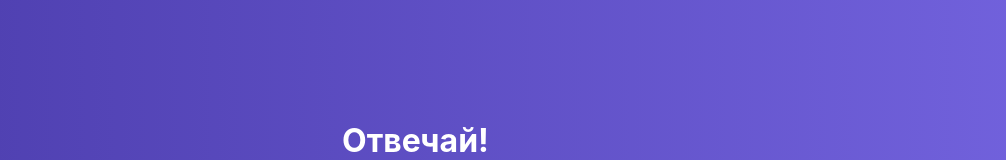
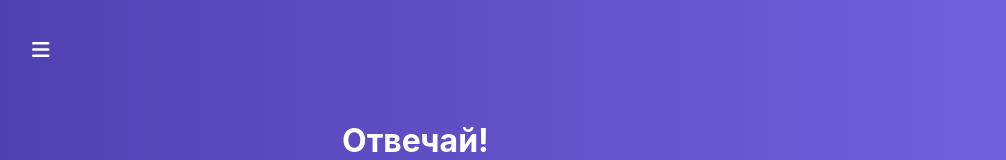
Before and after one commit to RylkovAlex/ReactBasics-SympleQuize, a React app: page /quiz/1 in a window 1280 px wide. Shown: the top 160 px of the page, without its empty margins (8-1014 px from the left). Built offline with nearby package versions, Linux system fonts and the light colour scheme.

Commit message:
добавляет менюшку

```diff
--- /dev/null
+++ b/src/components/Navigations/Drawer/Drawer.js
@@ -0,0 +1,33 @@
+import React, {Component} from 'react'
+import classes from './Drawer.module.css'
+
+const links = [1,2,3];
+
+class Drawer extends Component {
+  renderLinks() {
+    return (
+      links.map((link, index) => {
+        return (
+          <li key = {index}>
+            <a href='#'>Link {link}</a>
+          </li>
+        )
+      })
+    )
+  }
+  render() {
+    const cls = [classes.Drawer];
+    if (!this.props.isOpen) {
+      cls.push(classes.close)
+    }
+    return (
+      <nav className = {cls.join(' ')}>
+        <ul>
+          {this.renderLinks()}
+        </ul>
+      </nav>
+    )
+  }
+}
+
+export default Drawer
--- /dev/null
+++ b/src/components/Navigations/Drawer/Drawer.module.css
@@ -0,0 +1,42 @@
+.Drawer {
+  position: fixed;
+  left: 0;
+  top: 0;
+  bottom: 0;
+  width: 80%;
+  max-width: 300px;
+  padding: 20px 10px;
+  box-sizing: border-box;
+  background: #fff;
+  z-index: 90;
+  transform: translateX(0px);
+  transition: transform .22s ease-in;
+}
+
+.Drawer.close {
+  transform: translateX(-300px);
+}
+
+.Drawer ul {
+  list-style: none;
+  margin: 0;
+  padding: 0;
+}
+
+.Drawer ul li{
+  margin-bottom: 15px;
+}
+
+.Drawer ul li a {
+  color: #363f54;
+  font-size: 30px;
+  text-decoration: none;
+  background-color: #fff;
+  padding: 0 20px 10px 20px;
+  position: relative;
+  transition: opacity .3s;
+}
+
+.Drawer ul li a:hover, .active {
+  opacity: .7;
+}
--- /dev/null
+++ b/src/components/Navigations/MenuToggle/MenuToggle.js
@@ -0,0 +1,25 @@
+import React from 'react'
+import classes from './MenuToggle.module.css'
+
+const MenuToggle = props => {
+  const cls = [
+    classes.MenuToggle,
+    'fa'
+  ]
+
+  if (props.isOpen) {
+    cls.push('fa-times');
+    cls.push(classes.open);
+  } else {
+    cls.push('fa-bars')
+  }
+
+  return (
+    <i
+      className = {cls.join(` `)}
+      onClick = {props.onToggle}
+    />
+  )
+}
+
+export default MenuToggle;
--- /dev/null
+++ b/src/components/Navigations/MenuToggle/MenuToggle.module.css
@@ -0,0 +1,19 @@
+.MenuToggle {
+  position: fixed;
+  top: 40px;
+  left: 40px;
+  font-size: 20px;
+  cursor: pointer;
+  color: #fff;
+  transition: opacity, left .22s ease-in;
+  z-index: 100;
+
+}
+
+.MenuToggle:hover {
+  opacity: .7;
+}
+
+.MenuToggle.open {
+  left: 320px;
+}
--- a/src/hoc/Layout/Layout.js
+++ b/src/hoc/Layout/Layout.js
@@ -1,11 +1,30 @@
 import React, {Component} from 'react';
 import classes from './Layout.module.css';
+import MenuToggle from '../../components/Navigations/MenuToggle/MenuToggle'
+import Drawer from '../../components/Navigations/Drawer/Drawer'
 
 class Layout extends Component {
+  state = {
+    menu: false
+  }
+  toggleMenuHandler = () => {
+    this.setState ({
+      menu: !this.state.menu
+    })
+  }
 
   render() {
     return (
     <div className = {classes.Layout}>
+      <Drawer
+        isOpen = {this.state.menu}
+      />
+
+      <MenuToggle
+        onToggle = {this.toggleMenuHandler}
+        isOpen = {this.state.menu}
+      >
+      </MenuToggle>
       <main>
         {this.props.children}
       </main>
```
